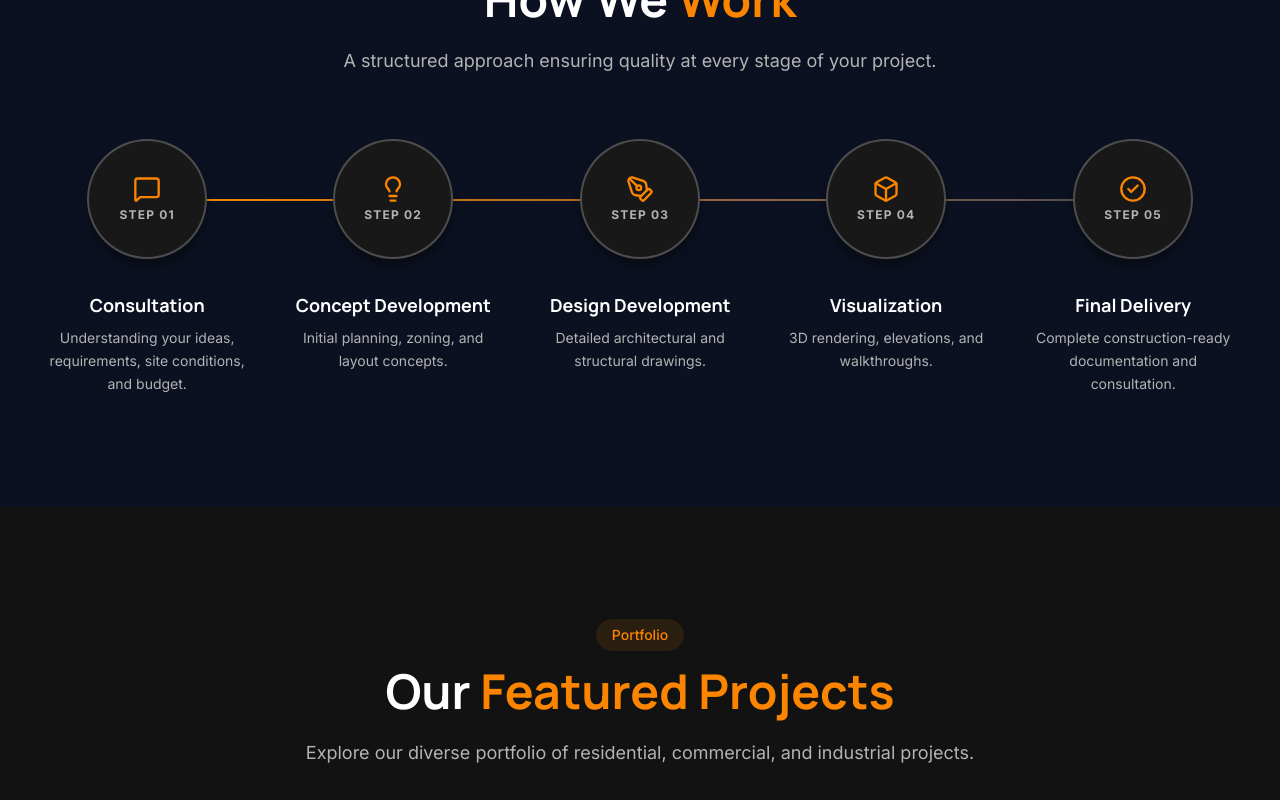
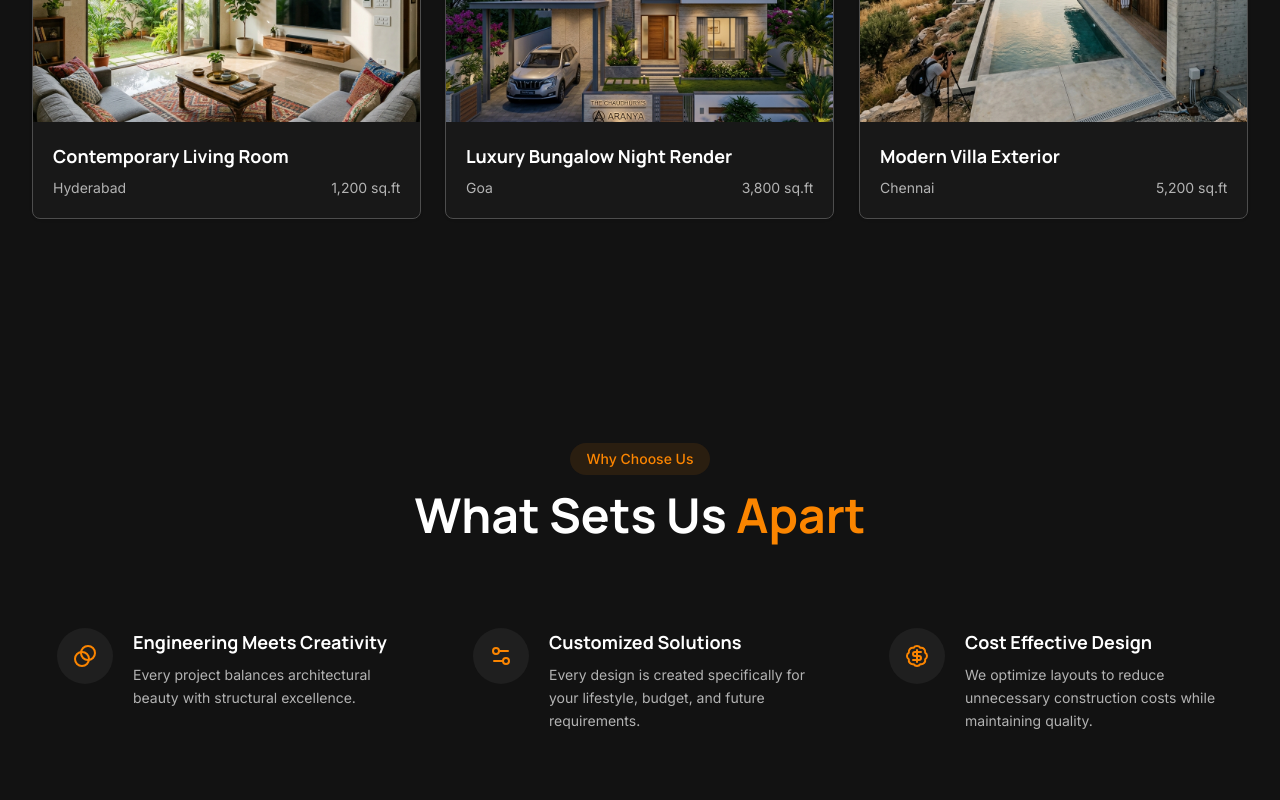
Before and after one commit to Superbiouss/ArcStone-Constructions, a Next.js app: page / in a window 1280 px wide. Shown: the part 4940-5740 px from the top of the page. Built offline with nearby package versions, Linux system fonts and the light colour scheme.

Commit message:
refactor: reorganize documentation and update UI components for the new design theme

```diff
--- a/MD-Files/NewTheme.md
+++ /dev/null
@@ -1,246 +0,0 @@
-# Design System Inspired by Spotify
-
-## 1. Visual Theme & Atmosphere
-
-Spotify's web interface is a dark, immersive music player that wraps listeners in a near-black cocoon (`#121212`, `#181818`, `#1f1f1f`) where album art and content become the primary source of color. The design philosophy is "content-first darkness" — the UI recedes into shadow so that music, podcasts, and playlists can glow. Every surface is a shade of charcoal, creating a theater-like environment where the only true color comes from the iconic Spotify Green (`#1ed760`) and the album artwork itself.
-
-The typography uses SpotifyMixUI and SpotifyMixUITitle — proprietary fonts from the CircularSp family (Circular by Lineto, customized for Spotify) with an extensive fallback stack that includes Arabic, Hebrew, Cyrillic, Greek, Devanagari, and CJK fonts, reflecting Spotify's global reach. The type system is compact and functional: 700 (bold) for emphasis and navigation, 600 (semibold) for secondary emphasis, and 400 (regular) for body. Buttons use uppercase with positive letter-spacing (1.4px–2px) for a systematic, label-like quality.
-
-What distinguishes Spotify is its pill-and-circle geometry. Primary buttons use 500px–9999px radius (full pill), circular play buttons use 50% radius, and search inputs are 500px pills. Combined with heavy shadows (`rgba(0,0,0,0.5) 0px 8px 24px`) on elevated elements and a unique inset border-shadow combo (`rgb(18,18,18) 0px 1px 0px, rgb(124,124,124) 0px 0px 0px 1px inset`), the result is an interface that feels like a premium audio device — tactile, rounded, and built for touch.
-
-**Key Characteristics:**
-- Near-black immersive dark theme (`#121212`–`#1f1f1f`) — UI disappears behind content
-- Spotify Green (`#1ed760`) as singular brand accent — never decorative, always functional
-- SpotifyMixUI/CircularSp font family with global script support
-- Pill buttons (500px–9999px) and circular controls (50%) — rounded, touch-optimized
-- Uppercase button labels with wide letter-spacing (1.4px–2px)
-- Heavy shadows on elevated elements (`rgba(0,0,0,0.5) 0px 8px 24px`)
-- Semantic colors: negative red (`#f3727f`), warning orange (`#ffa42b`), announcement blue (`#539df5`)
-- Album art as the primary color source — the UI is achromatic by design
-
-## 2. Color Palette & Roles
-
-### Primary Brand
-- **Spotify Green** (`#1ed760`): Primary brand accent — play buttons, active states, CTAs
-- **Near Black** (`#121212`): Deepest background surface
-- **Dark Surface** (`#181818`): Cards, containers, elevated surfaces
-- **Mid Dark** (`#1f1f1f`): Button backgrounds, interactive surfaces
-
-### Text
-- **White** (`#ffffff`): `--text-base`, primary text
-- **Silver** (`#b3b3b3`): Secondary text, muted labels, inactive nav
-- **Near White** (`#cbcbcb`): Slightly brighter secondary text
-- **Light** (`#fdfdfd`): Near-pure white for maximum emphasis
-
-### Semantic
-- **Negative Red** (`#f3727f`): `--text-negative`, error states
-- **Warning Orange** (`#ffa42b`): `--text-warning`, warning states
-- **Announcement Blue** (`#539df5`): `--text-announcement`, info states
-
-### Surface & Border
-- **Dark Card** (`#252525`): Elevated card surface
-- **Mid Card** (`#272727`): Alternate card surface
-- **Border Gray** (`#4d4d4d`): Button borders on dark
-- **Light Border** (`#7c7c7c`): Outlined button borders, muted links
-- **Separator** (`#b3b3b3`): Divider lines
-- **Light Surface** (`#eeeeee`): Light-mode buttons (rare)
-- **Spotify Green Border** (`#1db954`): Green accent border variant
-
-### Shadows
-- **Heavy** (`rgba(0,0,0,0.5) 0px 8px 24px`): Dialogs, menus, elevated panels
-- **Medium** (`rgba(0,0,0,0.3) 0px 8px 8px`): Cards, dropdowns
-- **Inset Border** (`rgb(18,18,18) 0px 1px 0px, rgb(124,124,124) 0px 0px 0px 1px inset`): Input border-shadow combo
-
-## 3. Typography Rules
-
-### Font Families
-- **Title**: `SpotifyMixUITitle`, fallbacks: `CircularSp-Arab, CircularSp-Hebr, CircularSp-Cyrl, CircularSp-Grek, CircularSp-Deva, Helvetica Neue, helvetica, arial, Hiragino Sans, Hiragino Kaku Gothic ProN, Meiryo, MS Gothic`
-- **UI / Body**: `SpotifyMixUI`, same fallback stack
-
-### Hierarchy
-
-| Role | Font | Size | Weight | Line Height | Letter Spacing | Notes |
-|------|------|------|--------|-------------|----------------|-------|
-| Section Title | SpotifyMixUITitle | 24px (1.50rem) | 700 | normal | normal | Bold title weight |
-| Feature Heading | SpotifyMixUI | 18px (1.13rem) | 600 | 1.30 (tight) | normal | Semibold section heads |
-| Body Bold | SpotifyMixUI | 16px (1.00rem) | 700 | normal | normal | Emphasized text |
-| Body | SpotifyMixUI | 16px (1.00rem) | 400 | normal | normal | Standard body |
-| Button Uppercase | SpotifyMixUI | 14px (0.88rem) | 600–700 | 1.00 (tight) | 1.4px–2px | `text-transform: uppercase` |
-| Button | SpotifyMixUI | 14px (0.88rem) | 700 | normal | 0.14px | Standard button |
-| Nav Link Bold | SpotifyMixUI | 14px (0.88rem) | 700 | normal | normal | Navigation |
-| Nav Link | SpotifyMixUI | 14px (0.88rem) | 400 | normal | normal | Inactive nav |
-| Caption Bold | SpotifyMixUI | 14px (0.88rem) | 700 | 1.50–1.54 | normal | Bold metadata |
-| Caption | SpotifyMixUI | 14px (0.88rem) | 400 | normal | normal | Metadata |
-| Small Bold | SpotifyMixUI | 12px (0.75rem) | 700 | 1.50 | normal | Tags, counts |
-| Small | SpotifyMixUI | 12px (0.75rem) | 400 | normal | normal | Fine print |
-| Badge | SpotifyMixUI | 10.5px (0.66rem) | 600 | 1.33 | normal | `text-transform: capitalize` |
-| Micro | SpotifyMixUI | 10px (0.63rem) | 400 | normal | normal | Smallest text |
-
-### Principles
-- **Bold/regular binary**: Most text is either 700 (bold) or 400 (regular), with 600 used sparingly. This creates a clear visual hierarchy through weight contrast rather than size variation.
-- **Uppercase buttons as system**: Button labels use uppercase + wide letter-spacing (1.4px–2px), creating a systematic "label" voice distinct from content text.
-- **Compact sizing**: The range is 10px–24px — narrower than most systems. Spotify's type is compact and functional, designed for scanning playlists, not reading articles.
-- **Global script support**: The extensive fallback stack (Arabic, Hebrew, Cyrillic, Greek, Devanagari, CJK) reflects Spotify's 180+ market reach.
-
-## 4. Component Stylings
-
-### Buttons
-
-**Dark Pill**
-- Background: `#1f1f1f`
-- Text: `#ffffff` or `#b3b3b3`
-- Padding: 8px 16px
-- Radius: 9999px (full pill)
-- Use: Navigation pills, secondary actions
-
-**Dark Large Pill**
-- Background: `#181818`
-- Text: `#ffffff`
-- Padding: 0px 43px
-- Radius: 500px
-- Use: Primary app navigation buttons
-
-**Light Pill**
-- Background: `#eeeeee`
-- Text: `#181818`
-- Radius: 500px
-- Use: Light-mode CTAs (cookie consent, marketing)
-
-**Outlined Pill**
-- Background: transparent
-- Text: `#ffffff`
-- Border: `1px solid #7c7c7c`
-- Padding: 4px 16px 4px 36px (asymmetric for icon)
-- Radius: 9999px
-- Use: Follow buttons, secondary actions
-
-**Circular Play**
-- Background: `#1f1f1f`
-- Text: `#ffffff`
-- Padding: 12px
-- Radius: 50% (circle)
-- Use: Play/pause controls
-
-### Cards & Containers
-- Background: `#181818` or `#1f1f1f`
-- Radius: 6px–8px
-- No visible borders on most cards
-- Hover: slight background lightening
-- Shadow: `rgba(0,0,0,0.3) 0px 8px 8px` on elevated
-
-### Inputs
-- Search input: `#1f1f1f` background, `#ffffff` text
-- Radius: 500px (pill)
-- Padding: 12px 96px 12px 48px (icon-aware)
-- Focus: border becomes `#000000`, outline `1px solid`
-
-### Navigation
-- Dark sidebar with SpotifyMixUI 14px weight 700 for active, 400 for inactive
-- `#b3b3b3` muted color for inactive items, `#ffffff` for active
-- Circular icon buttons (50% radius)
-- Spotify logo top-left in green
-
-## 5. Layout Principles
-
-### Spacing System
-- Base unit: 8px
-- Scale: 1px, 2px, 3px, 4px, 5px, 6px, 8px, 10px, 12px, 14px, 15px, 16px, 20px
-
-### Grid & Container
-- Sidebar (fixed) + main content area
-- Grid-based album/playlist cards
-- Full-width now-playing bar at bottom
-- Responsive content area fills remaining space
-
-### Whitespace Philosophy
-- **Dark compression**: Spotify packs content densely — playlist grids, track lists, and navigation are all tightly spaced. The dark background provides visual rest between elements without needing large gaps.
-- **Content density over breathing room**: This is an app, not a marketing site. Every pixel serves the listening experience.
-
-### Border Radius Scale
-- Minimal (2px): Badges, explicit tags
-- Subtle (4px): Inputs, small elements
-- Standard (6px): Album art containers, cards
-- Comfortable (8px): Sections, dialogs
-- Medium (10px–20px): Panels, overlay elements
-- Large (100px): Large pill buttons
-- Pill (500px): Primary buttons, search input
-- Full Pill (9999px): Navigation pills, search
-- Circle (50%): Play buttons, avatars, icons
-
-## 6. Depth & Elevation
-
-| Level | Treatment | Use |
-|-------|-----------|-----|
-| Base (Level 0) | `#121212` background | Deepest layer, page background |
-| Surface (Level 1) | `#181818` or `#1f1f1f` | Cards, sidebar, containers |
-| Elevated (Level 2) | `rgba(0,0,0,0.3) 0px 8px 8px` | Dropdown menus, hover cards |
-| Dialog (Level 3) | `rgba(0,0,0,0.5) 0px 8px 24px` | Modals, overlays, menus |
-| Inset (Border) | `rgb(18,18,18) 0px 1px 0px, rgb(124,124,124) 0px 0px 0px 1px inset` | Input borders |
-
-**Shadow Philosophy**: Spotify uses notably heavy shadows for a dark-themed app. The 0.5 opacity shadow at 24px blur creates a dramatic "floating in darkness" effect for dialogs and menus, while the 0.3 opacity at 8px blur provides a more subtle card lift. The unique inset border-shadow combination on inputs creates a recessed, tactile quality.
-
-## 7. Do's and Don'ts
-
-### Do
-- Use near-black backgrounds (`#121212`–`#1f1f1f`) — depth through shade variation
-- Apply Spotify Green (`#1ed760`) only for play controls, active states, and primary CTAs
-- Use pill shape (500px–9999px) for all buttons — circular (50%) for play controls
-- Apply uppercase + wide letter-spacing (1.4px–2px) on button labels
-- Keep typography compact (10px–24px range) — this is an app, not a magazine
-- Use heavy shadows (`0.3–0.5 opacity`) for elevated elements on dark backgrounds
-- Let album art provide color — the UI itself is achromatic
-
-### Don't
-- Don't use Spotify Green decoratively or on backgrounds — it's functional only
-- Don't use light backgrounds for primary surfaces — the dark immersion is core
-- Don't skip the pill/circle geometry on buttons — square buttons break the identity
-- Don't use thin/subtle shadows — on dark backgrounds, shadows need to be heavy to be visible
-- Don't add additional brand colors — green + achromatic grays is the complete palette
-- Don't use relaxed line-heights — Spotify's typography is compact and dense
-- Don't expose raw gray borders — use shadow-based or inset borders instead
-
-## 8. Responsive Behavior
-
-### Breakpoints
-| Name | Width | Key Changes |
-|------|-------|-------------|
-| Mobile Small | <425px | Compact mobile layout |
-| Mobile | 425–576px | Standard mobile |
-| Tablet | 576–768px | 2-column grid |
-| Tablet Large | 768–896px | Expanded layout |
-| Desktop Small | 896–1024px | Sidebar visible |
-| Desktop | 1024–1280px | Full desktop layout |
-| Large Desktop | >1280px | Expanded grid |
-
-### Collapsing Strategy
-- Sidebar: full → collapsed → hidden
-- Album grid: 5 columns → 3 → 2 → 1
-- Now-playing bar: maintained at all sizes
-- Search: pill input maintained, width adjusts
-- Navigation: sidebar → bottom bar on mobile
-
-## 9. Agent Prompt Guide
-
-### Quick Color Reference
-- Background: Near Black (`#121212`)
-- Surface: Dark Card (`#181818`)
-- Text: White (`#ffffff`)
-- Secondary text: Silver (`#b3b3b3`)
-- Accent: Spotify Green (`#1ed760`)
-- Border: `#4d4d4d`
-- Error: Negative Red (`#f3727f`)
-
-### Example Component Prompts
-- "Create a dark card: #181818 background, 8px radius. Title at 16px SpotifyMixUI weight 700, white text. Subtitle at 14px weight 400, #b3b3b3. Shadow rgba(0,0,0,0.3) 0px 8px 8px on hover."
-- "Design a pill button: #1f1f1f background, white text, 9999px radius, 8px 16px padding. 14px SpotifyMixUI weight 700, uppercase, letter-spacing 1.4px."
-- "Build a circular play button: Spotify Green (#1ed760) background, #000000 icon, 50% radius, 12px padding."
-- "Create search input: #1f1f1f background, white text, 500px radius, 12px 48px padding. Inset border: rgb(124,124,124) 0px 0px 0px 1px inset."
-- "Design navigation sidebar: #121212 background. Active items: 14px weight 700, white. Inactive: 14px weight 400, #b3b3b3."
-
-### Iteration Guide
-1. Start with #121212 — everything lives in near-black darkness
-2. Spotify Green for functional highlights only (play, active, CTA)
-3. Pill everything — 500px for large, 9999px for small, 50% for circular
-4. Uppercase + wide tracking on buttons — the systematic label voice
-5. Heavy shadows (0.3–0.5 opacity) for elevation — light shadows are invisible on dark
-6. Album art provides all the color — the UI stays achromatic
--- a/src/app/page.tsx
+++ b/src/app/page.tsx
@@ -1,17 +1,19 @@
+import dynamic from 'next/dynamic';
 import Navbar from '@/components/Navbar';
 import Footer from '@/components/Footer';
 import HeroSection from '@/components/sections/HeroSection';
 import TrustIndicators from '@/components/sections/TrustIndicators';
 import AboutSection from '@/components/sections/AboutSection';
 import ServicesSection from '@/components/sections/ServicesSection';
-import WhyChooseUs from '@/components/sections/WhyChooseUs';
-import ProcessSection from '@/components/sections/ProcessSection';
 import PortfolioSection from '@/components/sections/PortfolioSection';
-import TestimonialsSection from '@/components/sections/TestimonialsSection';
-import FAQSection from '@/components/sections/FAQSection';
-import BlogSection from '@/components/sections/BlogSection';
-import CTASection from '@/components/sections/CTASection';
-import ContactSection from '@/components/sections/ContactSection';
+
+const WhyChooseUs = dynamic(() => import('@/components/sections/WhyChooseUs'));
+const ProcessSection = dynamic(() => import('@/components/sections/ProcessSection'));
+const TestimonialsSection = dynamic(() => import('@/components/sections/TestimonialsSection'));
+const FAQSection = dynamic(() => import('@/components/sections/FAQSection'));
+const BlogSection = dynamic(() => import('@/components/sections/BlogSection'));
+const CTASection = dynamic(() => import('@/components/sections/CTASection'));
+const ContactSection = dynamic(() => import('@/components/sections/ContactSection'));
 
 export default function Home() {
   return (
@@ -22,9 +24,9 @@ export default function Home() {
         <TrustIndicators />
         <AboutSection />
         <ServicesSection />
+        <PortfolioSection />
         <WhyChooseUs />
         <ProcessSection />
-        <PortfolioSection />
         <TestimonialsSection />
         <FAQSection />
         <BlogSection />
--- a/src/components/ThemeProvider.tsx
+++ b/src/components/ThemeProvider.tsx
@@ -7,9 +7,8 @@ export function ThemeProvider({ children }: { children: ReactNode }) {
   return (
     <NextThemesProvider
       attribute="class"
-      defaultTheme="dark"
-      forcedTheme="dark"
-      enableSystem={false}
+      defaultTheme="system"
+      enableSystem={true}
       disableTransitionOnChange
     >
       {children}
--- a/src/components/sections/PortfolioSection.tsx
+++ b/src/components/sections/PortfolioSection.tsx
@@ -117,6 +117,7 @@ export default function PortfolioSection() {
                     fill
                     className="object-cover transition-transform duration-700 group-hover:scale-110"
                     sizes="(max-width: 768px) 100vw, (max-width: 1024px) 50vw, 33vw"
+                    quality={85}
                   />
                   {/* Overlay */}
                   <div className="absolute inset-0 bg-gradient-to-t from-black/80 via-black/20 to-transparent opacity-0 group-hover:opacity-100 transition-opacity duration-500" />
```
Also changed, not shown: 2 other files (tests, documents, lock files or other folders).
